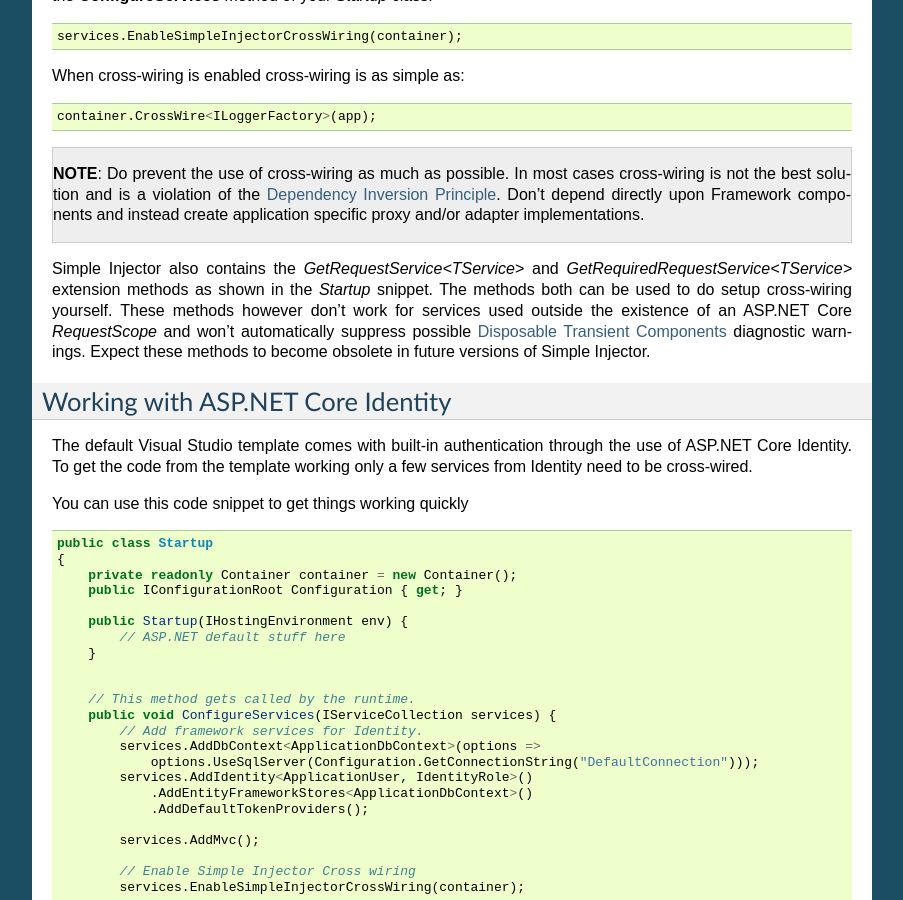
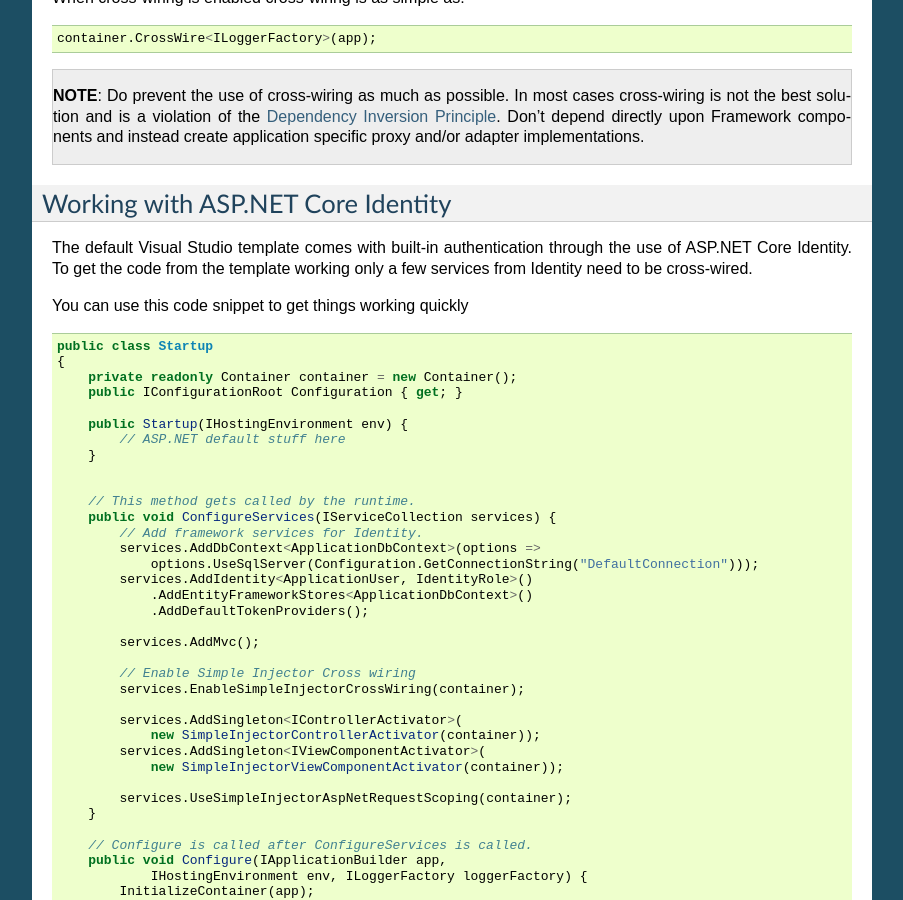
Before and after one commit to simpleinjector/Documentation, a Sphinx documentation site: the page built from source/aspnetintegration.rst, in a window 1280 px wide and 900 px high, scrolled down 2301 px. Shown: the whole window, without its empty margins (198-1101 px from the left). Built offline with Sphinx 7.4.7, drawn with Linux system fonts in a browser that asks for light colours; some of the changed text lies outside the part shown.

Commit message:
Removed GetRequestService and GetRequiredRequestService
As these methods will become obsolete in the future let users depend on the new CrossWire method

```diff
--- a/source/aspnetintegration.rst
+++ b/source/aspnetintegration.rst
@@ -77,12 +77,7 @@ The following code snippet shows how to use the integration package to apply Sim
             container.Register<IUserRepository, SqlUserRepository>(Lifestyle.Scoped);
 
             // Cross-wire ASP.NET services (if any). For instance:
-            container.RegisterSingleton(app.ApplicationServices.GetService<ILoggerFactory>());
-
-            // The following registers a Func<T> delegate that can be injected as singleton,
-            // and on invocation resolves a MVC IViewBufferScope service for that request.
-            container.RegisterSingleton<Func<IViewBufferScope>>(
-                () => app.GetRequestService<IViewBufferScope>());
+            container.CrossWire<ILoggerFactory>(app);
 
             // NOTE: Do prevent cross-wired instances as much as possible.
             // See: https://simpleinjector.org/blog/2016/07/
@@ -139,9 +134,6 @@ When cross-wiring is enabled cross-wiring is as simple as:
 .. container:: Note
 
     **NOTE**: Do prevent the use of cross-wiring as much as possible. In most cases cross-wiring is not the best solution and is a violation of the `Dependency Inversion Principle <https://en.wikipedia.org/wiki/Dependency_inversion_principle>`_. Don't depend directly upon Framework components and instead create application specific proxy and/or adapter implementations.
-
-
-Simple Injector also contains the `GetRequestService<TService>` and `GetRequiredRequestService<TService>` extension methods as shown in the `Startup` snippet. The methods both can be used to do setup cross-wiring yourself. These methods however don't work for services used outside the existence of an ASP.NET Core `RequestScope` and won't automatically suppress possible `Disposable Transient Components  <http://simpleinjector.readthedocs.io/en/latest/disposabletransientcomponent.html>`_ diagnostic warnings. Expect these methods to become obsolete in future versions of Simple Injector.
 
 Working with ASP.NET Core Identity
 ==================================
```
